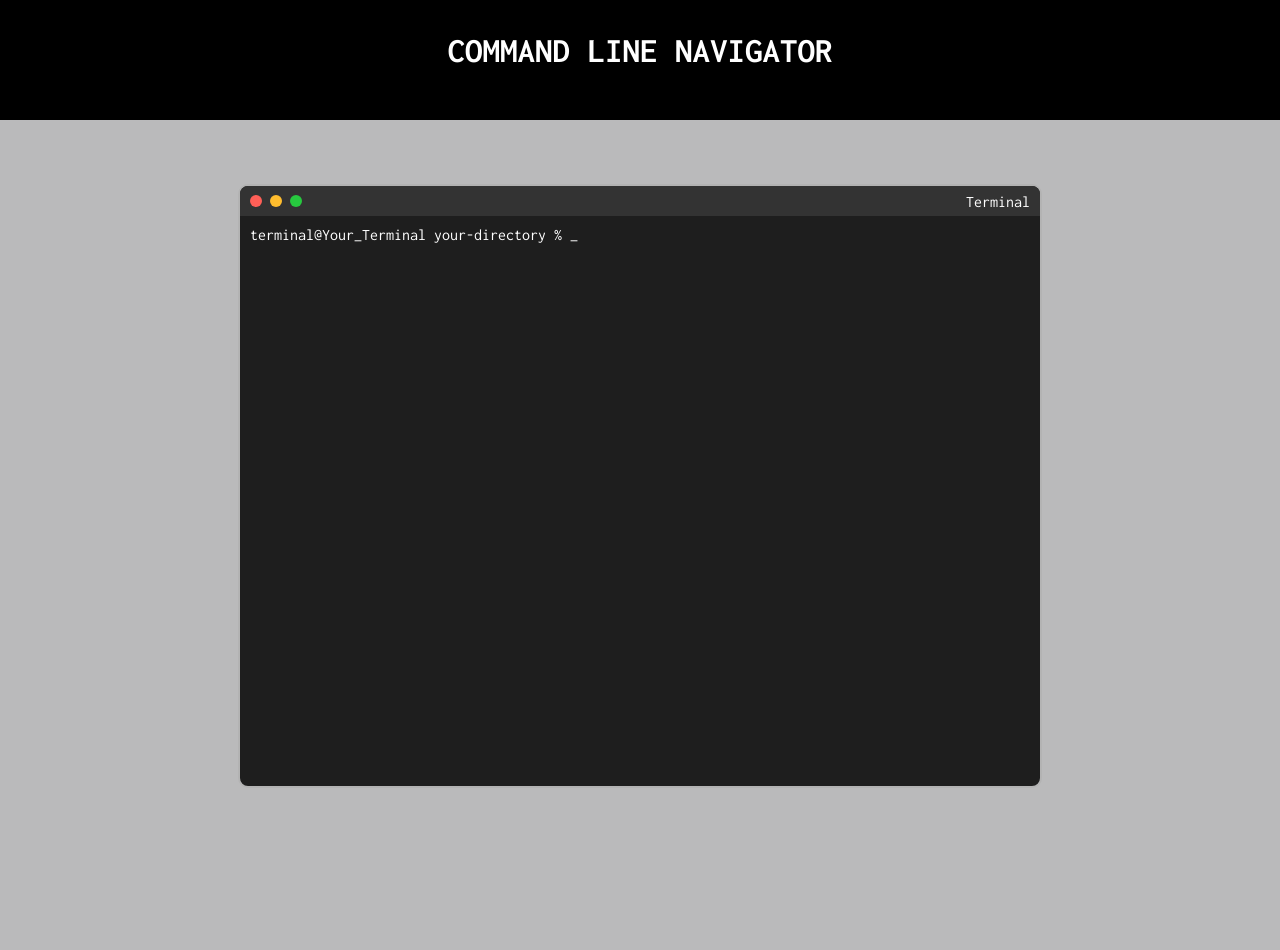
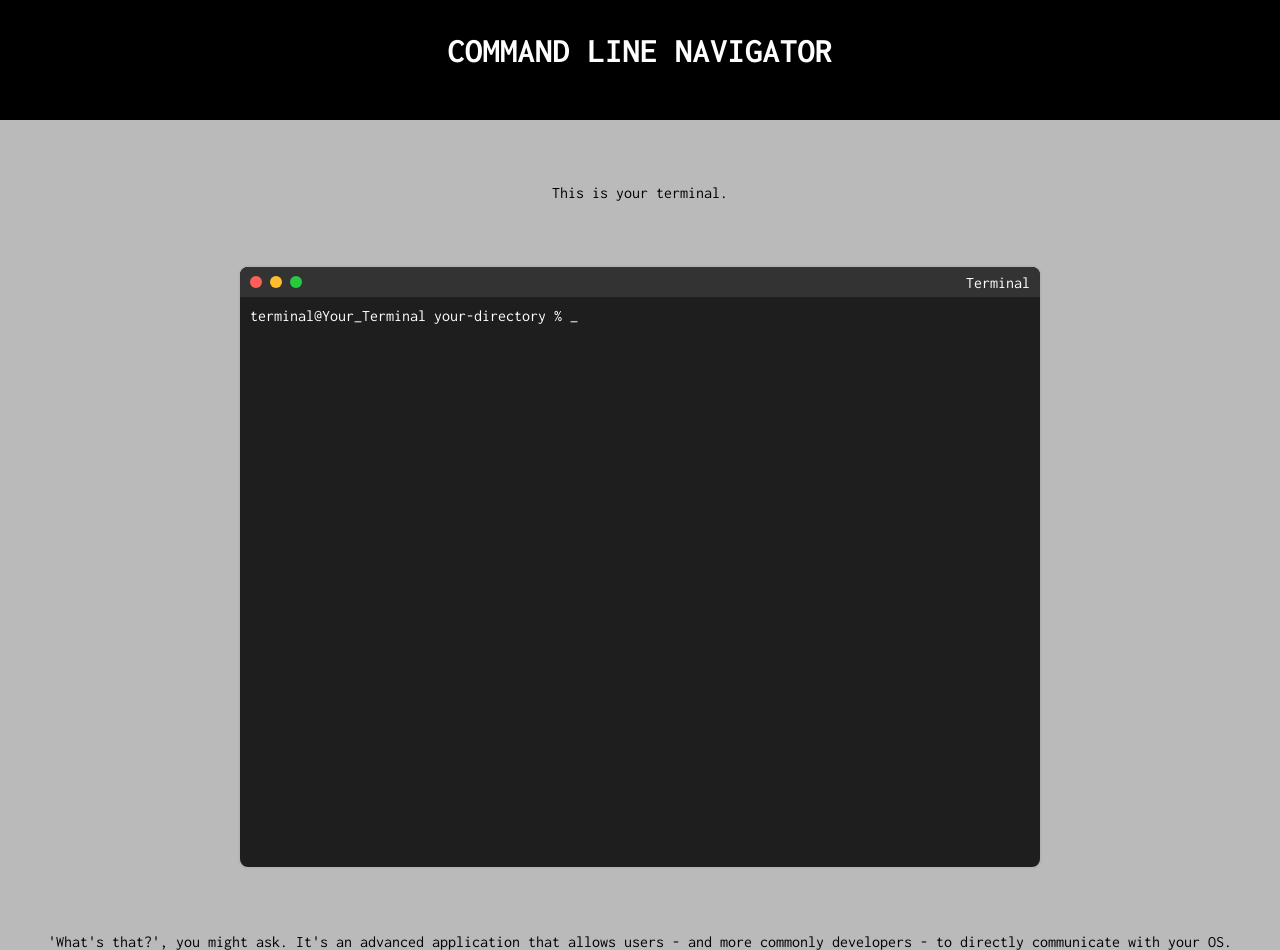
Before and after one commit to 7-O-2-H/command-line-navigator, a Next.js app in the folder command-line-navigator/: page /basics in a window 1280 px wide. Shown: the part 20-970 px from the top of the page. Before the commit the page ends 808 px from the top, so only its background shows below. Built offline with nearby package versions, Linux system fonts and the light colour scheme.

Commit message:
add basics init tutorial text

```diff
--- a/command-line-navigator/src/pages/basics.js
+++ b/command-line-navigator/src/pages/basics.js
@@ -7,7 +7,13 @@ export default function Home() {
   return (
         <div className="basics">
           <Header />
+          <div className="text-box-one" >
+            <p>This is your terminal.</p>
+          </div>
           <Terminal />
+          <div className="text-box">
+            <p> 'What's that?', you might ask. It's an advanced application that allows users - and more commonly developers - to directly communicate with your OS.</p>
+          </div>
         </div>
   );
 }
--- a/command-line-navigator/src/styles/basics.css
+++ b/command-line-navigator/src/styles/basics.css
@@ -4,3 +4,17 @@
   justify-content: center;
   align-items: center;
 }
+
+.text-box-one {
+  display: flex;
+  flex-direction: column;
+  padding-top: 5%;
+  font-family: "Inconsolata", monospace;
+}
+
+.text-box {
+  display: flex;
+  flex-direction: column;
+  padding-top: 5%;
+  font-family: "Inconsolata", monospace;
+}
```
